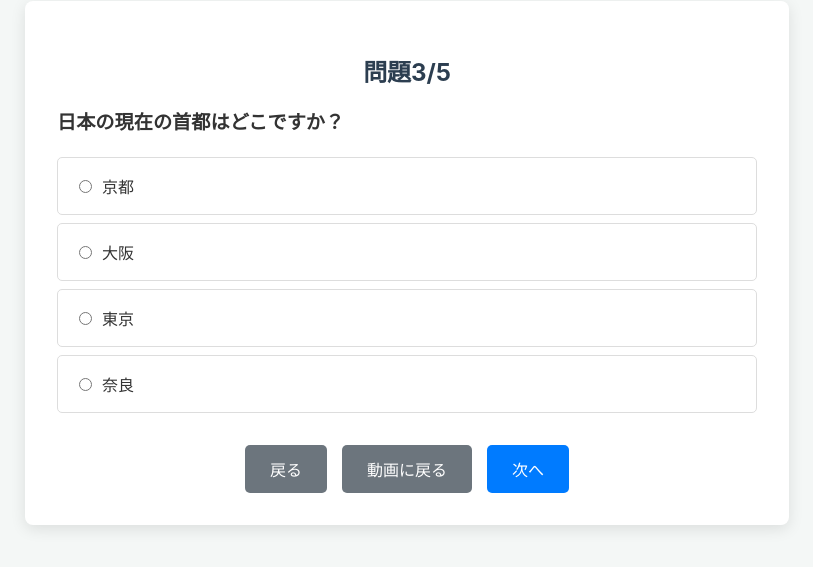
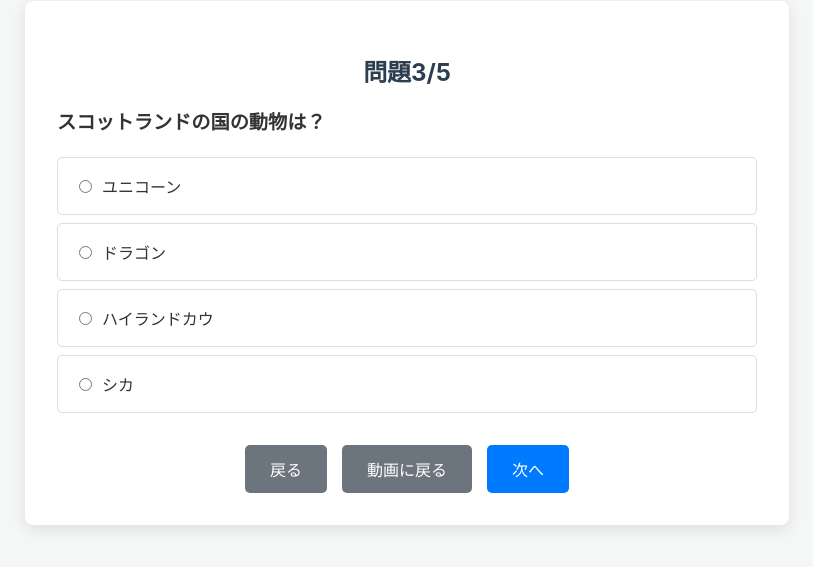
Before and after one commit to SomoSomo0712/samplework, a plain HTML site: page problem3.html in a window 1280 px wide. Shown: the part 137-704 px from the top of the page, without its empty margins (233-1046 px from the left). Drawn offline with Linux system fonts and the light colour scheme.

Commit message:
Update question and answers for problem 3

```diff
--- a/problem3.html
+++ b/problem3.html
@@ -11,12 +11,12 @@
         <h2>問題3/5</h2> <!-- ← ★★問題ごとに変更★★ -->
 
         <!-- ▼▼▼ 問題の内容をここに記述 ▼▼▼ -->
-        <p id="question-text">日本の現在の首都はどこですか？</p>
+        <p id="question-text">スコットランドの国の動物は？</p>
         <div id="options-container" class="options-container">
-            <label><input type="radio" name="answer" value="京都">京都</label>
-            <label><input type="radio" name="answer" value="大阪">大阪</label>
-            <label><input type="radio" name="answer" value="東京">東京</label>
-            <label><input type="radio" name="answer" value="奈良">奈良</label>
+            <label><input type="radio" name="answer" value="ユニコーン">ユニコーン</label>
+            <label><input type="radio" name="answer" value="ドラゴン">ドラゴン</label>
+            <label><input type="radio" name="answer" value="ハイランドカウ">ハイランドカウ</label>
+            <label><input type="radio" name="answer" value="シカ">シカ</label>
         </div>
         <!-- ▲▲▲ 問題の内容ここまで ▲▲▲ -->
 
@@ -30,8 +30,8 @@
     <script>
         // --- この問題専用の設定 ---
         const questionIndex = 2; // ★★問題ごとに変更★★
-        const questionText = "日本の現在の首都はどこですか？"; // ★★問題ごとに変更★★
-        const correctAnswer = "東京"; // ★★問題ごとに変更★★
+        const questionText = "スコットランドの国の動物は？"; // ★★問題ごとに変更★★
+        const correctAnswer = "ユニコーン"; // ★★問題ごとに変更★★
         const nextPage = "problem4.html"; // ★★問題ごとに変更★★
         // -------------------------
 
```
